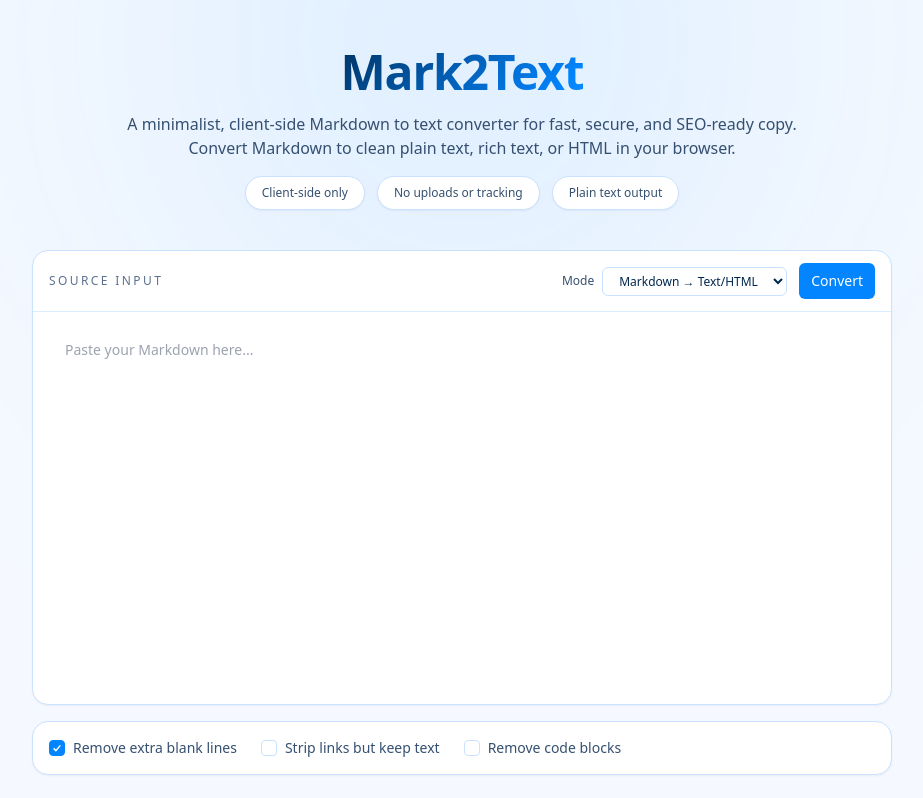
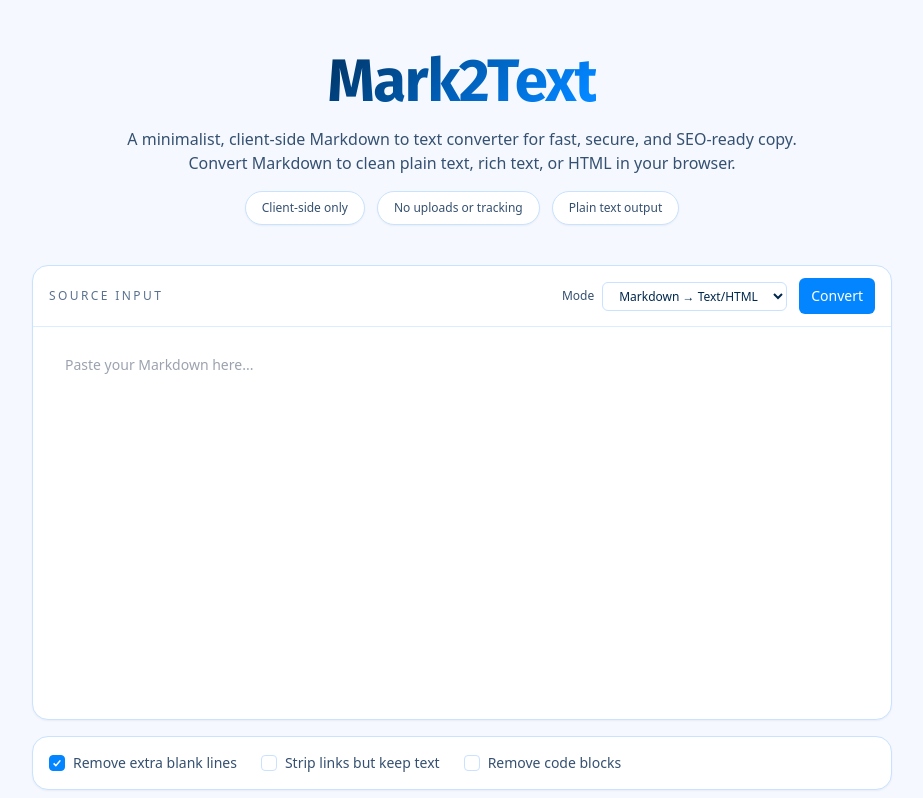
Before and after one commit to ifahimreza/mark2text, a Next.js app: page / in a window 1280 px wide. Shown: the top 798 px of the page, without its empty margins (178-1101 px from the left). Built offline with nearby package versions, Linux system fonts and the light colour scheme.

Commit message:
Add dark mode palette and refresh logo font

```diff
--- a/app/globals.css
+++ b/app/globals.css
@@ -7,6 +7,58 @@
   --text-primary: #00284d;
   --coral-bright: #0285ff;
   --cyan-bright: #7cc6ff;
+  --page-bg: #f5f9ff;
+  --page-text: #00284d;
+  --page-muted: #355070;
+  --page-muted-2: #5a7190;
+  --page-border: #c9e2ff;
+  --page-border-soft: #dbeeff;
+  --page-surface: #ffffff;
+  --page-surface-muted: #f8fbff;
+  --page-surface-accent: #e5f3ff;
+  --page-surface-accent-hover: #d4ebff;
+  --page-surface-accent-2: #f2f7ff;
+  --page-primary: #0285ff;
+  --page-primary-hover: #0270d6;
+  --page-ring: #8cc5ff;
+  --rich-text: #0f2e4a;
+  --rich-heading: #00284d;
+  --rich-code-bg: #f1f5fb;
+  --rich-blockquote-bg: #f2f7ff;
+  --rich-blockquote-text: #3a5674;
+  --rich-code-text: #1a3b5d;
+  --rich-hr: #dbeeff;
+  --rich-table-header: #f2f7ff;
+}
+
+@media (prefers-color-scheme: dark) {
+  :root {
+    --text-primary: #e6efff;
+    --coral-bright: #4aa3ff;
+    --cyan-bright: #8cc5ff;
+    --page-bg: #0b1220;
+    --page-text: #e6efff;
+    --page-muted: #b3c0d6;
+    --page-muted-2: #91a4c2;
+    --page-border: #24344d;
+    --page-border-soft: #2d3f5c;
+    --page-surface: #111b2e;
+    --page-surface-muted: #0f1829;
+    --page-surface-accent: #17243a;
+    --page-surface-accent-hover: #1e2d45;
+    --page-surface-accent-2: #17243a;
+    --page-primary: #4aa3ff;
+    --page-primary-hover: #2d8fff;
+    --page-ring: #4aa3ff;
+    --rich-text: #d9e6f7;
+    --rich-heading: #f0f6ff;
+    --rich-code-bg: #162338;
+    --rich-blockquote-bg: #17243a;
+    --rich-blockquote-text: #b5c7df;
+    --rich-code-text: #d5e6ff;
+    --rich-hr: #2d3f5c;
+    --rich-table-header: #162338;
+  }
 }
 
 @keyframes gradientShift {
@@ -38,7 +90,138 @@
   animation: gradientShift 6s ease infinite;
 }
 
+.logo-text {
+  font-family: var(--font-fira-sans), "Fira Sans", "Inter", "Segoe UI", system-ui,
+    -apple-system, sans-serif;
+  font-weight: 700;
+}
+
 .rich-output:empty::before {
   content: attr(data-placeholder);
-  color: #5a7190;
+  color: var(--page-muted-2);
 }
+
+.rich-output {
+  color: var(--rich-text);
+  font-size: 1rem;
+  line-height: 1.7;
+  font-family: "Inter", "Segoe UI", system-ui, -apple-system, sans-serif;
+  letter-spacing: 0.01em;
+}
+
+.rich-output * {
+  box-sizing: border-box;
+}
+
+.rich-output :where(h1, h2, h3, h4, h5, h6) {
+  margin: 1.5rem 0 0.75rem;
+  font-weight: 600;
+  line-height: 1.3;
+  color: var(--rich-heading);
+}
+
+.rich-output h1 {
+  font-size: 2rem;
+}
+
+.rich-output h2 {
+  font-size: 1.75rem;
+}
+
+.rich-output h3 {
+  font-size: 1.5rem;
+}
+
+.rich-output h4 {
+  font-size: 1.25rem;
+}
+
+.rich-output h5 {
+  font-size: 1.1rem;
+}
+
+.rich-output h6 {
+  font-size: 1rem;
+  text-transform: uppercase;
+  letter-spacing: 0.08em;
+}
+
+.rich-output :where(p, ul, ol, pre, blockquote, table) {
+  margin: 0 0 1rem;
+}
+
+.rich-output :where(ul, ol) {
+  padding-left: 1.5rem;
+}
+
+.rich-output li {
+  margin-bottom: 0.4rem;
+}
+
+.rich-output blockquote {
+  border-left: 3px solid var(--page-border);
+  padding-left: 1rem;
+  color: var(--rich-blockquote-text);
+  background: var(--rich-blockquote-bg);
+  border-radius: 0.5rem;
+}
+
+.rich-output code {
+  font-family: "JetBrains Mono", "SFMono-Regular", ui-monospace, SFMono-Regular,
+    Menlo, Monaco, Consolas, "Liberation Mono", "Courier New", monospace;
+  font-size: 0.9em;
+  background: var(--rich-code-bg);
+  padding: 0.1rem 0.3rem;
+  border-radius: 0.35rem;
+  color: var(--rich-code-text);
+}
+
+.rich-output pre {
+  background: var(--rich-code-bg);
+  padding: 1rem;
+  border-radius: 0.75rem;
+  overflow-x: auto;
+  font-size: 0.9rem;
+  line-height: 1.6;
+  color: var(--rich-code-text);
+}
+
+.rich-output pre code {
+  background: transparent;
+  padding: 0;
+}
+
+.rich-output a {
+  color: var(--page-primary);
+  text-decoration: underline;
+  text-underline-offset: 2px;
+}
+
+.rich-output hr {
+  border: none;
+  border-top: 1px solid var(--rich-hr);
+  margin: 1.5rem 0;
+}
+
+.rich-output table {
+  width: 100%;
+  border-collapse: collapse;
+  font-size: 0.95rem;
+}
+
+.rich-output th,
+.rich-output td {
+  border: 1px solid var(--page-border-soft);
+  padding: 0.6rem 0.75rem;
+  text-align: left;
+}
+
+.rich-output th {
+  background: var(--rich-table-header);
+  font-weight: 600;
+}
+
+.rich-output
+  :where(h1, h2, h3, h4, h5, h6, p, ul, ol, pre, blockquote, table):last-child {
+  margin-bottom: 0;
+}
--- a/app/layout.tsx
+++ b/app/layout.tsx
@@ -1,5 +1,12 @@
 import type { Metadata } from "next";
+import { Fira_Sans } from "next/font/google";
 import "./globals.css";
+
+const firaSans = Fira_Sans({
+  subsets: ["latin"],
+  weight: ["400", "600", "700"],
+  variable: "--font-fira-sans"
+});
 
 export const metadata: Metadata = {
   title: "Mark2Text | Markdown to Text Converter",
@@ -22,7 +29,9 @@
 }) {
   return (
     <html lang="en" className="h-full">
-      <body className="min-h-screen bg-slate-950 text-slate-100 antialiased">
+      <body
+        className={`${firaSans.variable} min-h-screen bg-[var(--page-bg)] text-[var(--page-text)] antialiased`}
+      >
         {children}
       </body>
     </html>
--- a/app/page.tsx
+++ b/app/page.tsx
@@ -137,31 +137,31 @@
       setCleanup((prev) => ({ ...prev, [key]: Boolean(checked) }));
 
   return (
-    <main className="relative min-h-screen bg-[#f5f9ff] px-4 py-12 text-[#00284d] sm:px-6 lg:px-10">
+    <main className="relative min-h-screen bg-[var(--page-bg)] px-4 py-12 text-[var(--page-text)] sm:px-6 lg:px-10">
       <div className="pointer-events-none absolute inset-0 overflow-hidden">
-        <div className="absolute left-1/2 top-[-220px] h-[520px] w-[520px] -translate-x-1/2 rounded-full bg-[#0285ff]/15 blur-[180px]" />
-        <div className="absolute bottom-[-200px] right-[-120px] h-[440px] w-[440px] rounded-full bg-[#e5f3ff] blur-[200px]" />
+        <div className="absolute left-1/2 top-[-220px] h-[520px] w-[520px] -translate-x-1/2 rounded-full bg-[color:var(--page-primary)]/15 blur-[180px]" />
+        <div className="absolute bottom-[-200px] right-[-120px] h-[440px] w-[440px] rounded-full bg-[var(--page-surface-accent)] blur-[200px]" />
       </div>
 
       <div className="relative mx-auto flex w-full max-w-[860px] flex-col gap-10">
         <header className="flex flex-col items-center gap-8 text-center">
           <div className="space-y-4">
-            <h1 className="text-4xl font-semibold tracking-tight sm:text-5xl">
-              <span className="title-main">Mark2Text</span>
+            <h1 className="text-5xl font-bold tracking-tight sm:text-6xl">
+              <span className="title-main logo-text">Mark2Text</span>
             </h1>
-            <p className="mx-auto max-w-2xl text-base text-[#355070]">
+            <p className="mx-auto max-w-2xl text-base text-[var(--page-muted)]">
               A minimalist, client-side Markdown to text converter for fast, secure, and
               SEO-ready copy. Convert Markdown to clean plain text, rich text, or HTML in
               your browser.
             </p>
-            <div className="flex flex-wrap items-center justify-center gap-3 text-xs text-[#355070]">
-              <span className="rounded-full border border-[#c9e2ff] bg-white px-4 py-2 shadow-sm">
+            <div className="flex flex-wrap items-center justify-center gap-3 text-xs text-[var(--page-muted)]">
+              <span className="rounded-full border border-[var(--page-border)] bg-[var(--page-surface)] px-4 py-2 shadow-sm">
                 Client-side only
               </span>
-              <span className="rounded-full border border-[#c9e2ff] bg-white px-4 py-2 shadow-sm">
+              <span className="rounded-full border border-[var(--page-border)] bg-[var(--page-surface)] px-4 py-2 shadow-sm">
                 No uploads or tracking
               </span>
-              <span className="rounded-full border border-[#c9e2ff] bg-white px-4 py-2 shadow-sm">
+              <span className="rounded-full border border-[var(--page-border)] bg-[var(--page-surface)] px-4 py-2 shadow-sm">
                 Plain text output
               </span>
             </div>
@@ -170,20 +170,20 @@
 
         <section className="flex flex-col gap-6">
           <div className="flex flex-col gap-4">
-            <div className="rounded-2xl border border-[#c9e2ff] bg-white shadow-sm">
-              <div className="flex flex-wrap items-center justify-between gap-3 border-b border-[#dbeeff] px-4 py-3">
-                <span className="text-xs font-medium uppercase tracking-[0.2em] text-[#5a7190]">
+            <div className="rounded-2xl border border-[var(--page-border)] bg-[var(--page-surface)] shadow-sm">
+              <div className="flex flex-wrap items-center justify-between gap-3 border-b border-[var(--page-border-soft)] px-4 py-3">
+                <span className="text-xs font-medium uppercase tracking-[0.2em] text-[var(--page-muted-2)]">
                   Source input
                 </span>
                 <div className="flex flex-wrap items-center gap-3">
-                  <label className="flex items-center gap-2 text-xs text-[#355070]">
+                  <label className="flex items-center gap-2 text-xs text-[var(--page-muted)]">
                     Mode
                     <select
                       value={mode}
                       onChange={(event) =>
                         setMode(event.target.value as Mode)
                       }
-                      className="rounded-md border border-[#c9e2ff] bg-white px-3 py-1 text-xs font-medium text-[#00284d] shadow-none outline-none transition focus:border-[#0285ff]"
+                      className="rounded-md border border-[var(--page-border)] bg-[var(--page-surface)] px-3 py-1 text-xs font-medium text-[var(--page-text)] shadow-none outline-none transition focus:border-[var(--page-primary)]"
                     >
                       <option value="markdown-to-text">
                         Markdown → Text/HTML
@@ -194,14 +194,14 @@
                     </select>
                   </label>
                   {mode === "to-markdown" && (
-                    <label className="flex items-center gap-2 text-xs text-[#355070]">
+                    <label className="flex items-center gap-2 text-xs text-[var(--page-muted)]">
                       Input
                       <select
                         value={reverseInput}
                         onChange={(event) =>
                           setReverseInput(event.target.value as ReverseInput)
                         }
-                        className="rounded-md border border-[#c9e2ff] bg-white px-3 py-1 text-xs font-medium text-[#00284d] shadow-none outline-none transition focus:border-[#0285ff]"
+                        className="rounded-md border border-[var(--page-border)] bg-[var(--page-surface)] px-3 py-1 text-xs font-medium text-[var(--page-text)] shadow-none outline-none transition focus:border-[var(--page-primary)]"
                       >
                         <option value="plain">Plain Text</option>
                         <option value="rich">Rich Text</option>
@@ -212,7 +212,7 @@
                   <Button
                     size="sm"
                     onClick={handleConvert}
-                    className="bg-[#0285ff] text-white hover:bg-[#0270d6]"
+                    className="bg-[var(--page-primary)] text-white hover:bg-[var(--page-primary-hover)]"
                   >
                     Convert
                   </Button>
@@ -224,7 +224,7 @@
                     value={markdown}
                     onChange={(event) => setMarkdown(event.target.value)}
                     placeholder="Paste your Markdown here..."
-                    className="min-h-[360px] border-0 bg-transparent text-[#00284d] shadow-none focus-visible:ring-0"
+                    className="min-h-[360px] border-0 bg-transparent text-[var(--page-text)] shadow-none focus-visible:ring-0"
                   />
                 )}
                 {mode === "to-markdown" && reverseInput !== "rich" && (
@@ -236,12 +236,12 @@
                         ? "Paste your plain text here..."
                         : "Paste your HTML here..."
                     }
-                    className="min-h-[360px] border-0 bg-transparent text-[#00284d] shadow-none focus-visible:ring-0"
+                    className="min-h-[360px] border-0 bg-transparent text-[var(--page-text)] shadow-none focus-visible:ring-0"
                   />
                 )}
                 {mode === "to-markdown" && reverseInput === "rich" && (
                   <div
-                    className="rich-output min-h-[360px] rounded-lg border border-[#dbeeff] bg-white p-4 text-sm text-[#00284d]"
+                    className="rich-output min-h-[360px] rounded-lg border border-[var(--page-border-soft)] bg-[var(--page-surface)] p-4 text-sm text-[var(--page-text)]"
                     contentEditable
                     suppressContentEditableWarning
                     data-placeholder="Paste or type rich text here..."
@@ -255,8 +255,8 @@
             </div>
 
             {mode === "markdown-to-text" && (
-              <div className="rounded-2xl border border-[#c9e2ff] bg-white p-4 shadow-sm">
-                <div className="flex flex-wrap gap-6 text-sm text-[#355070]">
+              <div className="rounded-2xl border border-[var(--page-border)] bg-[var(--page-surface)] p-4 shadow-sm">
+                <div className="flex flex-wrap gap-6 text-sm text-[var(--page-muted)]">
                   <label className="flex items-center gap-2">
                     <Checkbox
                       checked={cleanup.removeExtraBlankLines}
@@ -284,17 +284,17 @@
           </div>
 
           <div className="flex flex-col gap-4">
-            <div className="rounded-2xl border border-[#c9e2ff] bg-white p-5 shadow-sm">
+            <div className="rounded-2xl border border-[var(--page-border)] bg-[var(--page-surface)] p-5 shadow-sm">
               <div className="flex flex-wrap items-center justify-between gap-4">
                 {mode === "markdown-to-text" ? (
-                  <label className="flex items-center gap-2 text-sm text-[#355070]">
+                  <label className="flex items-center gap-2 text-sm text-[var(--page-muted)]">
                     Output format
                     <select
                       value={activeTab}
                       onChange={(event) =>
                         setActiveTab(event.target.value as Tab)
                       }
-                      className="rounded-md border border-[#c9e2ff] bg-white px-3 py-1 text-xs font-medium text-[#00284d] shadow-none outline-none transition focus:border-[#0285ff]"
+                      className="rounded-md border border-[var(--page-border)] bg-[var(--page-surface)] px-3 py-1 text-xs font-medium text-[var(--page-text)] shadow-none outline-none transition focus:border-[var(--page-primary)]"
                     >
                       <option value="plain">Plain Text</option>
                       <option value="rich">Rich Text</option>
@@ -302,7 +302,7 @@
                     </select>
                   </label>
                 ) : (
-                  <span className="text-sm font-medium text-[#355070]">
+                  <span className="text-sm font-medium text-[var(--page-muted)]">
                     Markdown output
                   </span>
                 )}
@@ -311,7 +311,7 @@
                     variant="secondary"
                     size="sm"
                     onClick={handleCopy}
-                    className="bg-[#e5f3ff] text-[#00284d] hover:bg-[#d4ebff]"
+                    className="bg-[var(--page-surface-accent)] text-[var(--page-text)] hover:bg-[var(--page-surface-accent-hover)]"
                   >
                     Copy
                   </Button>
@@ -319,7 +319,7 @@
                     variant="outline"
                     size="sm"
                     onClick={handleDownload}
-                    className="group flex items-center gap-2 border-[#0285ff] bg-[#0285ff] text-white shadow-sm transition hover:-translate-y-0.5 hover:bg-[#0270d6] focus-visible:ring-[#8cc5ff]"
+                    className="group flex items-center gap-2 border-[var(--page-border)] bg-[var(--page-surface-accent-2)] text-[var(--page-text)] transition hover:-translate-y-0.5 hover:border-[var(--page-border)] hover:bg-[var(--page-surface-accent)] focus-visible:ring-[var(--page-ring)]"
                   >
                     <svg
                       aria-hidden="true"
@@ -340,7 +340,7 @@
                 </div>
               </div>
 
-              <div className="mt-4 rounded-xl border border-[#dbeeff] bg-[#f8fbff] px-4 py-3 text-sm text-[#00284d]">
+              <div className="mt-4 rounded-xl border border-[var(--page-border-soft)] bg-[var(--page-surface-muted)] px-4 py-3 text-sm text-[var(--page-text)]">
                 {mode === "markdown-to-text" && (
                   <>
                     {activeTab === "plain" && (
@@ -353,7 +353,7 @@
                           }))
                         }
                         placeholder="Plain text output will appear here."
-                        className="min-h-[320px] border-0 bg-transparent text-[#00284d] shadow-none focus-visible:ring-0"
+                        className="min-h-[320px] border-0 bg-transparent text-[var(--page-text)] shadow-none focus-visible:ring-0"
                       />
                     )}
                     {activeTab === "html" && (
@@ -366,12 +366,12 @@
                           }))
                         }
                         placeholder="HTML output will appear here."
-                        className="min-h-[320px] border-0 bg-transparent font-mono text-xs text-[#355070] shadow-none focus-visible:ring-0"
+                        className="min-h-[320px] border-0 bg-transparent font-mono text-xs text-[var(--page-muted)] shadow-none focus-visible:ring-0"
                       />
                     )}
                     {activeTab === "rich" && (
                       <div
-                        className="rich-output min-h-[320px] rounded-lg border border-[#dbeeff] bg-white p-4 text-sm text-[#00284d]"
+                        className="rich-output min-h-[320px] rounded-lg border border-[var(--page-border-soft)] bg-[var(--page-surface)] p-4 text-sm text-[var(--page-text)]"
                         contentEditable
                         suppressContentEditableWarning
                         data-placeholder="Rich text output will appear here."
@@ -391,54 +391,54 @@
                     value={reverseOutput}
                     onChange={(event) => setReverseOutput(event.target.value)}
                     placeholder="Markdown output will appear here."
-                    className="min-h-[320px] border-0 bg-transparent font-mono text-xs text-[#355070] shadow-none focus-visible:ring-0"
+                    className="min-h-[320px] border-0 bg-transparent font-mono text-xs text-[var(--page-muted)] shadow-none focus-visible:ring-0"
                   />
                 )}
               </div>
             </div>
 
-            <div className="rounded-2xl border border-[#c9e2ff] bg-white px-4 py-3 text-xs text-[#5a7190] shadow-sm">
+            <div className="rounded-2xl border border-[var(--page-border)] bg-[var(--page-surface)] px-4 py-3 text-xs text-[var(--page-muted-2)] shadow-sm">
               {status ?? "Convert once to sync the latest Markdown output."}
             </div>
           </div>
         </section>
 
         <section className="grid gap-6 md:grid-cols-2">
-          <div className="rounded-2xl border border-[#c9e2ff] bg-white p-5 shadow-sm">
-            <p className="text-xs uppercase tracking-[0.3em] text-[#5a7190]">
+          <div className="rounded-2xl border border-[var(--page-border)] bg-[var(--page-surface)] p-5 shadow-sm">
+            <p className="text-xs uppercase tracking-[0.3em] text-[var(--page-muted-2)]">
               Plain text conversion
             </p>
-            <h2 className="mt-3 text-lg font-semibold text-[#00284d]">
+            <h2 className="mt-3 text-lg font-semibold text-[var(--page-text)]">
               Clean plain text for SEO copy
             </h2>
-            <p className="mt-2 text-sm text-[#355070]">
+            <p className="mt-2 text-sm text-[var(--page-muted)]">
               Use Mark2Text as an online Markdown to plain text converter when you need
               readable website copy, meta descriptions, or marketing drafts without
               formatting artifacts.
             </p>
           </div>
-          <div className="rounded-2xl border border-[#c9e2ff] bg-white p-5 shadow-sm">
-            <p className="text-xs uppercase tracking-[0.3em] text-[#5a7190]">
+          <div className="rounded-2xl border border-[var(--page-border)] bg-[var(--page-surface)] p-5 shadow-sm">
+            <p className="text-xs uppercase tracking-[0.3em] text-[var(--page-muted-2)]">
               Client-side security
             </p>
-            <h2 className="mt-3 text-lg font-semibold text-[#00284d]">
+            <h2 className="mt-3 text-lg font-semibold text-[var(--page-text)]">
               Private conversion in your browser
             </h2>
-            <p className="mt-2 text-sm text-[#355070]">
+            <p className="mt-2 text-sm text-[var(--page-muted)]">
               All Markdown conversion happens locally on your device. No uploads, no
               servers, and no tracking scripts—just fast Markdown cleanup and export.
             </p>
           </div>
         </section>
 
-        <section className="rounded-2xl border border-[#c9e2ff] bg-white p-6 shadow-sm">
-          <p className="text-xs uppercase tracking-[0.3em] text-[#5a7190]">
+        <section className="rounded-2xl border border-[var(--page-border)] bg-[var(--page-surface)] p-6 shadow-sm">
+          <p className="text-xs uppercase tracking-[0.3em] text-[var(--page-muted-2)]">
             AI-ready workflow note
           </p>
-          <h2 className="mt-3 text-lg font-semibold text-[#00284d]">
+          <h2 className="mt-3 text-lg font-semibold text-[var(--page-text)]">
             Why teams prep AI briefs in Markdown
           </h2>
-          <p className="mt-2 text-sm text-[#355070]">
+          <p className="mt-2 text-sm text-[var(--page-muted)]">
             Markdown keeps AI prompts readable for humans, easy to diff in version control,
             and structured enough to guide LLMs with headings, lists, and code blocks.
             Mark2Text helps you strip that formatting when you need plain copy for docs,
@@ -446,21 +446,21 @@
           </p>
         </section>
 
-        <footer className="flex flex-col items-center gap-3 border-t border-[#dbeeff] pt-6 text-center text-xs text-[#5a7190]">
+        <footer className="flex flex-col items-center gap-3 border-t border-[var(--page-border-soft)] pt-6 text-center text-xs text-[var(--page-muted-2)]">
           <span>Mark2Text — a minimalist Markdown to text converter.</span>
-          <div className="flex flex-wrap items-center justify-center gap-3 text-[#5a7190]">
-            <a className="hover:text-[#0285ff]" href="/privacy">
+          <div className="flex flex-wrap items-center justify-center gap-3 text-[var(--page-muted-2)]">
+            <a className="hover:text-[var(--page-primary)]" href="/privacy">
               Privacy Policy
             </a>
             <span aria-hidden="true">·</span>
-            <a className="hover:text-[#0285ff]" href="/terms">
+            <a className="hover:text-[var(--page-primary)]" href="/terms">
               Terms
             </a>
           </div>
           <span>
-            Credits: Fahim Reza ·{" "}
+            Made with tea and care by Fahim Reza ·{" "}
             <a
-              className="hover:text-[#0285ff]"
+              className="hover:text-[var(--page-primary)]"
               href="https://x.com/ifahimreza"
               rel="noreferrer"
               target="_blank"
```
